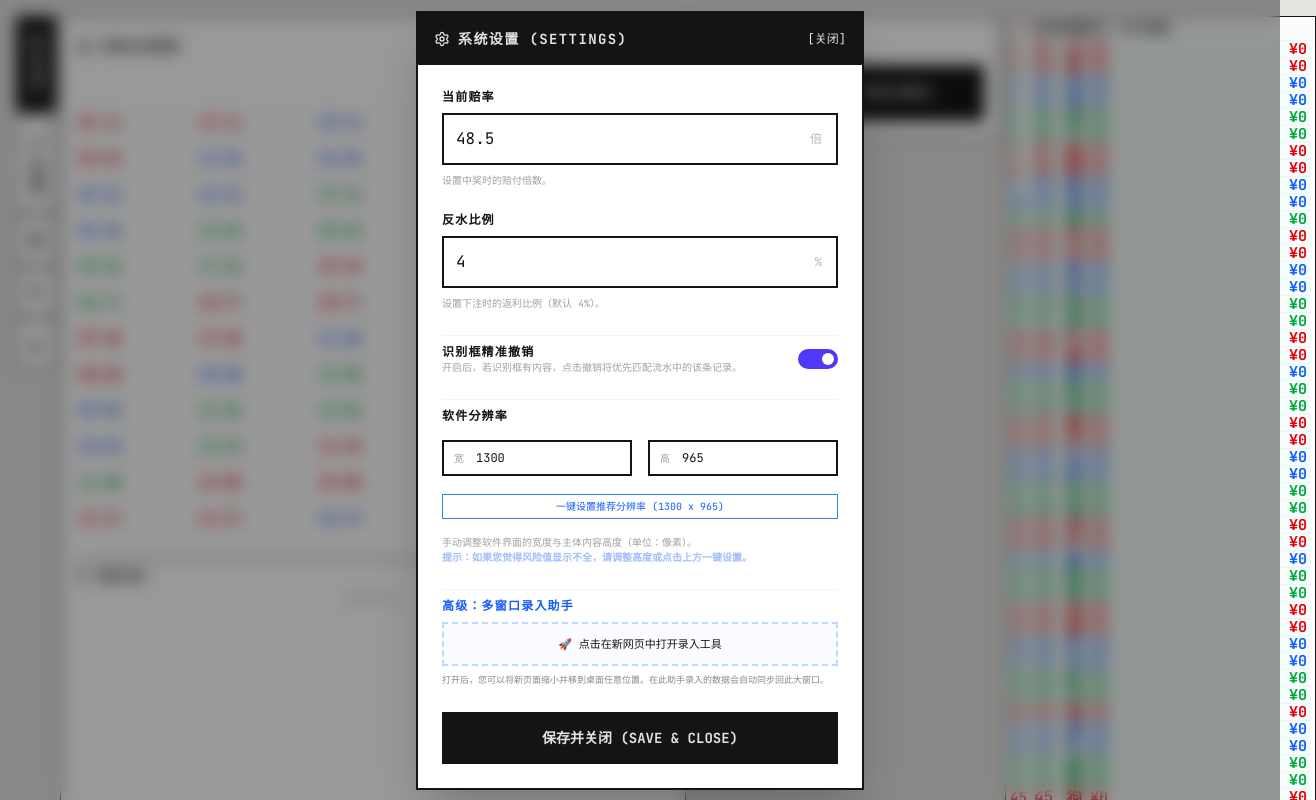
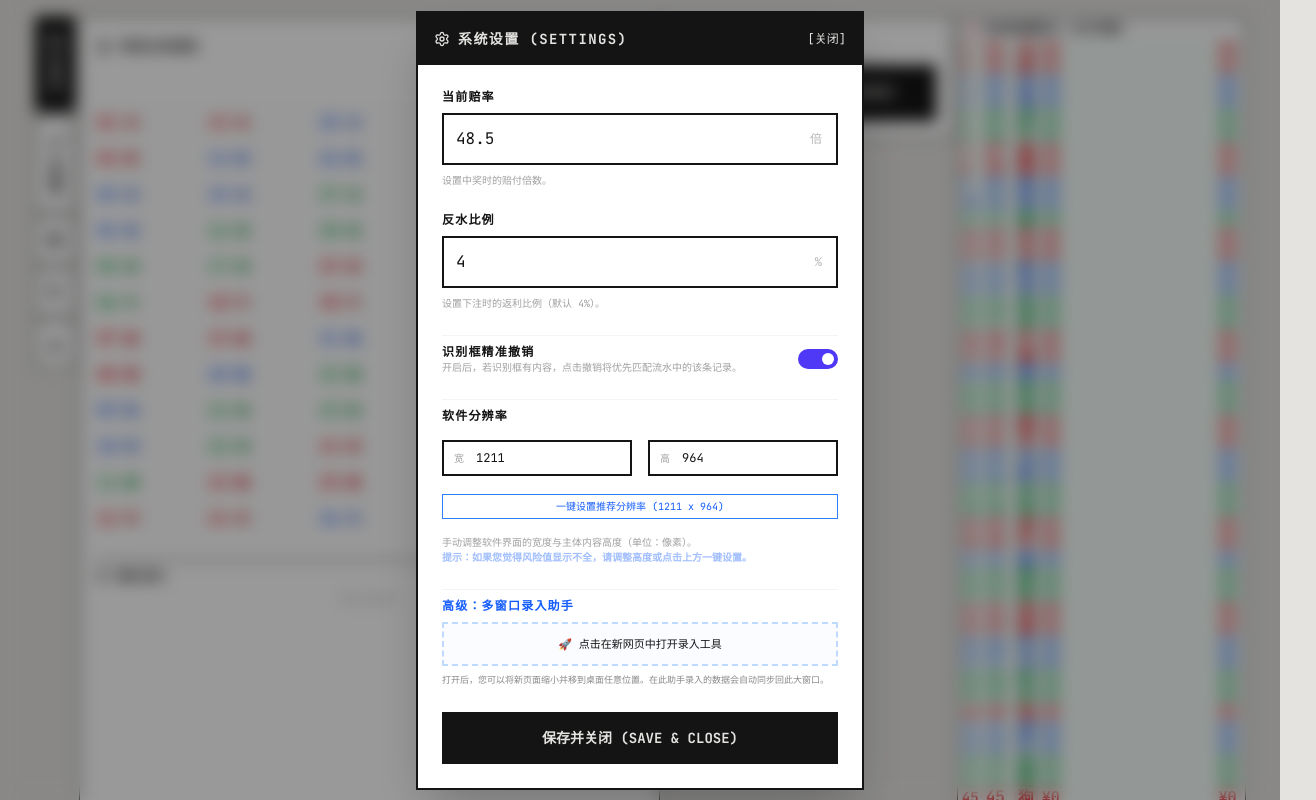
Before and after one commit to aa5300333/tongjiruanjian, a React (Vite) app: page / in a window 1280 px wide. Both pictures are taken after a click on the button 36 px from the left and 240 px from the top of the page. Shown: the top 800 px of the page, 1316 px wide, since content can reach past the window. Built offline with nearby package versions, Linux system fonts and the light colour scheme; a web font is replaced by a local one.

Commit message:
fix: Adjust window size and resolution defaults
Update the Electron window dimensions and the application's default resolution settings to better match the recommended aspect ratio. This ensures the user interface displays more appropriately and addresses potential display issues with risk values.

```diff
--- a/electron-main.cjs
+++ b/electron-main.cjs
@@ -3,9 +3,10 @@ const path = require('path');
 
 function createWindow() {
   const win = new BrowserWindow({
-    width: 1200,
-    height: 800,
+    width: 1211,
+    height: 964,
     title: "六合彩财务智能统计软件",
+    resizable: true,
     icon: path.join(__dirname, 'dist/favicon.ico'), // 如果有图标的话
     webPreferences: {
       nodeIntegration: false,
--- a/src/App.tsx
+++ b/src/App.tsx
@@ -78,11 +78,11 @@ export default function App() {
   });
   const [appWidth, setAppWidth] = useState<number>(() => {
     const saved = localStorage.getItem('appWidth');
-    return saved ? parseInt(saved) : 1300;
+    return saved ? parseInt(saved) : 1211;
   });
   const [appHeight, setAppHeight] = useState<number>(() => {
     const saved = localStorage.getItem('appHeight');
-    return saved ? parseInt(saved) : 965;
+    return saved ? parseInt(saved) : 964;
   });
   const [isSettingsOpen, setIsSettingsOpen] = useState(false);
   const [tempOdds, setTempOdds] = useState(odds);
@@ -1773,12 +1773,12 @@ export default function App() {
                   </div>
                   <button
                     onClick={() => {
-                      setTempAppWidth(1300);
-                      setTempAppHeight(965);
+                      setTempAppWidth(1211);
+                      setTempAppHeight(964);
                     }}
                     className="w-full py-1 text-[10px] font-mono border border-blue-500 text-blue-600 hover:bg-blue-50 transition-colors"
                   >
-                    一键设置推荐分辨率 (1300 x 965)
+                    一键设置推荐分辨率 (1211 x 964)
                   </button>
                   <p className="text-[10px] font-mono opacity-40">手动调整软件界面的宽度与主体内容高度（单位：像素）。<br/><span className="text-blue-600 font-bold">提示：如果您觉得风险值显示不全，请调整高度或点击上方一键设置。</span></p>
                 </div>
```
